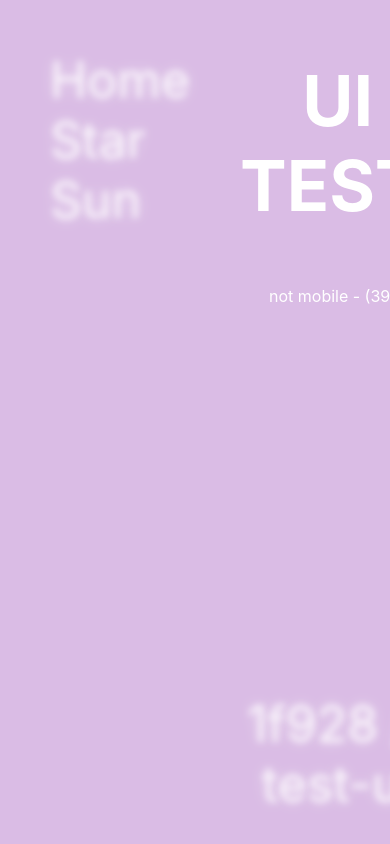
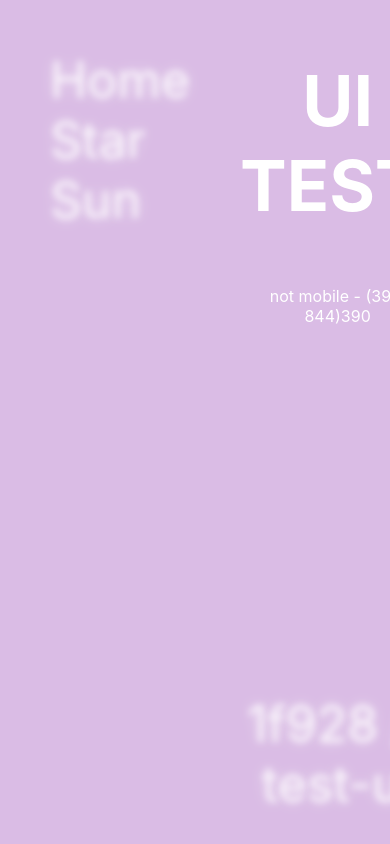
Before and after one commit to 1f928/test-ui, a React (Create React App) app: page / in a window 390 px wide. Shown: the top 844 px of the page. Built offline with nearby package versions, Linux system fonts and the light colour scheme.

Commit message:
updated mobile check

```diff
--- a/src/App.js
+++ b/src/App.js
@@ -57,7 +57,8 @@ function Home(props) {
   return (
     <>
     <h2>UI TEST!</h2>
-    { isMobile ? 'mobile' : 'not mobile' } - ({window.innerWidth})
+    { isMobile ? 'mobile' : 'not mobile' } - ({window.innerWidth}, {window.innerHeight})
+    { document.documentElement.clientWidth }
     </>
   );
 }
```
